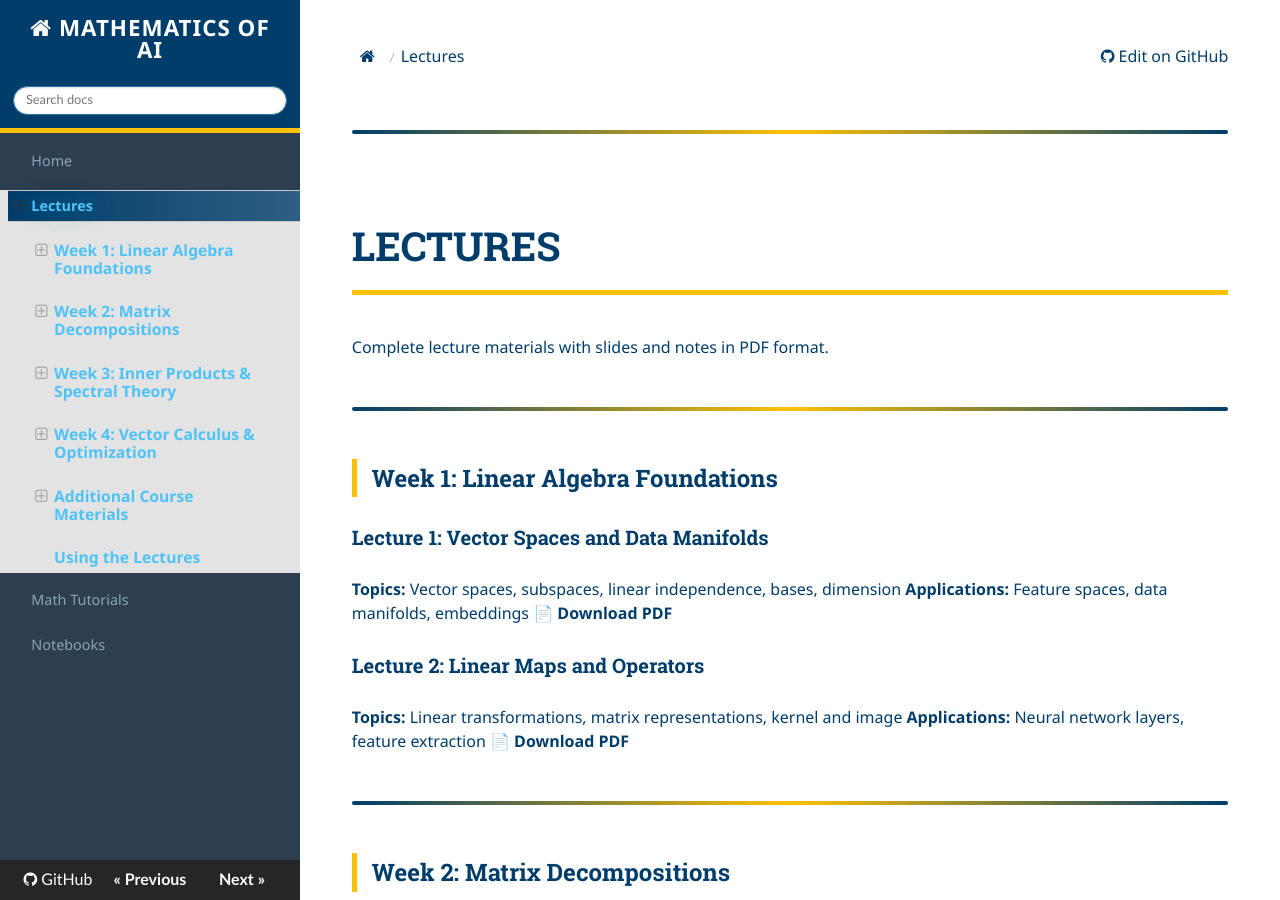
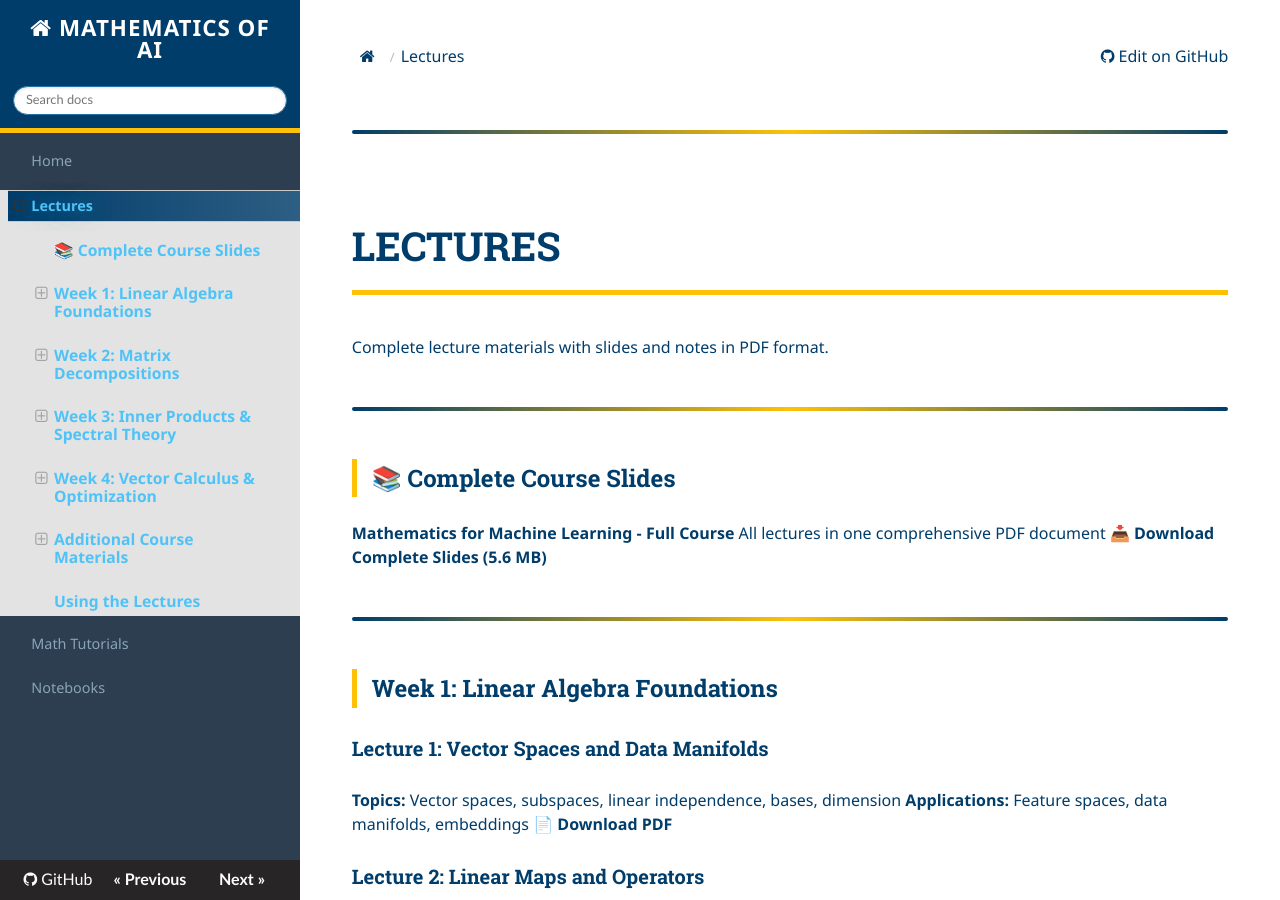
Before and after one commit to alnemari-m/mathai-website, an MkDocs documentation site: the page built from docs/lectures.md, in a window 1280 px wide and 900 px high. Built offline with MkDocs 1.6.1, drawn with Linux system fonts in a browser that asks for light colours; nearby versions of some CDN libraries.

Commit message:
Add link to complete course slides PDF on lectures page

```diff
--- a/docs/lectures.md
+++ b/docs/lectures.md
@@ -1,6 +1,14 @@
 # Lectures
 
 Complete lecture materials with slides and notes in PDF format.
+
+---
+
+## 📚 Complete Course Slides
+
+**Mathematics for Machine Learning - Full Course**
+All lectures in one comprehensive PDF document
+[📥 Download Complete Slides (5.6 MB)](pdfs/Mathematics_for_Machine_Learning.pdf)
 
 ---
 
```
